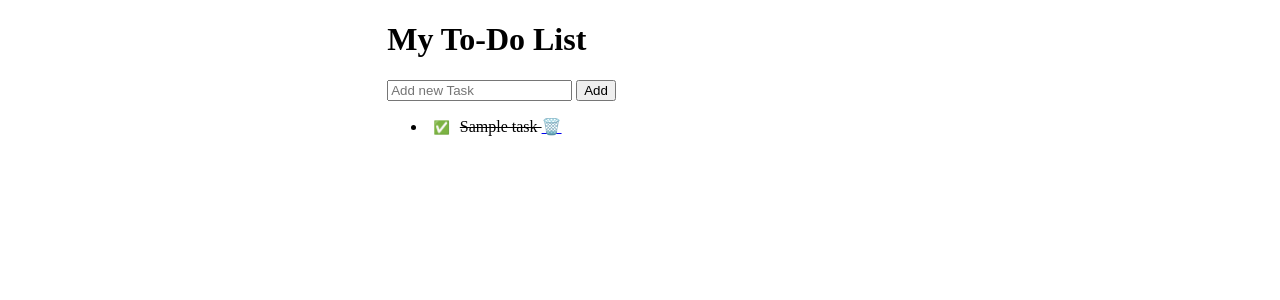
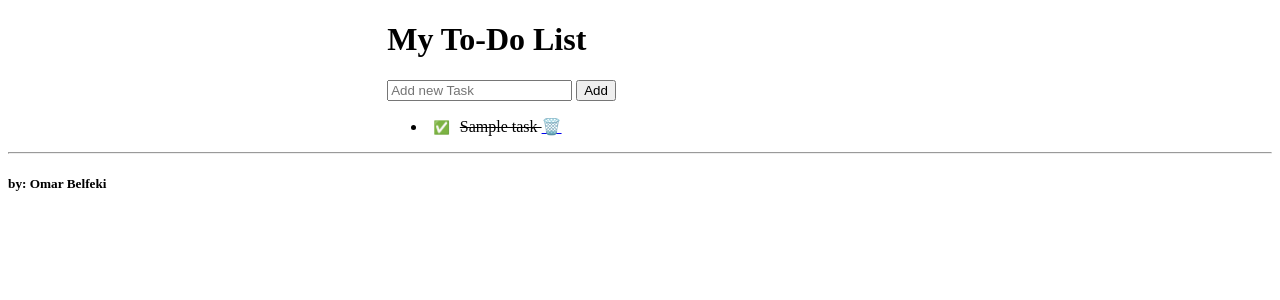
Before and after one commit to OmarBelfeki/Django-todo-app, a Django app: page / in a window 1280 px wide. Shown: the top 300 px of the page. Run offline with Django 5.2, Linux system fonts and the light colour scheme; tables that the repository leaves empty hold one stand-in row (values such as "Sample post").

Commit message:
Update index.html
author

```diff
--- a/todo/templates/todo/index.html
+++ b/todo/templates/todo/index.html
@@ -36,3 +36,5 @@
     </div>
 </body>
 </html>
+<hr>
+<h5>by: Omar Belfeki</h5>
```
